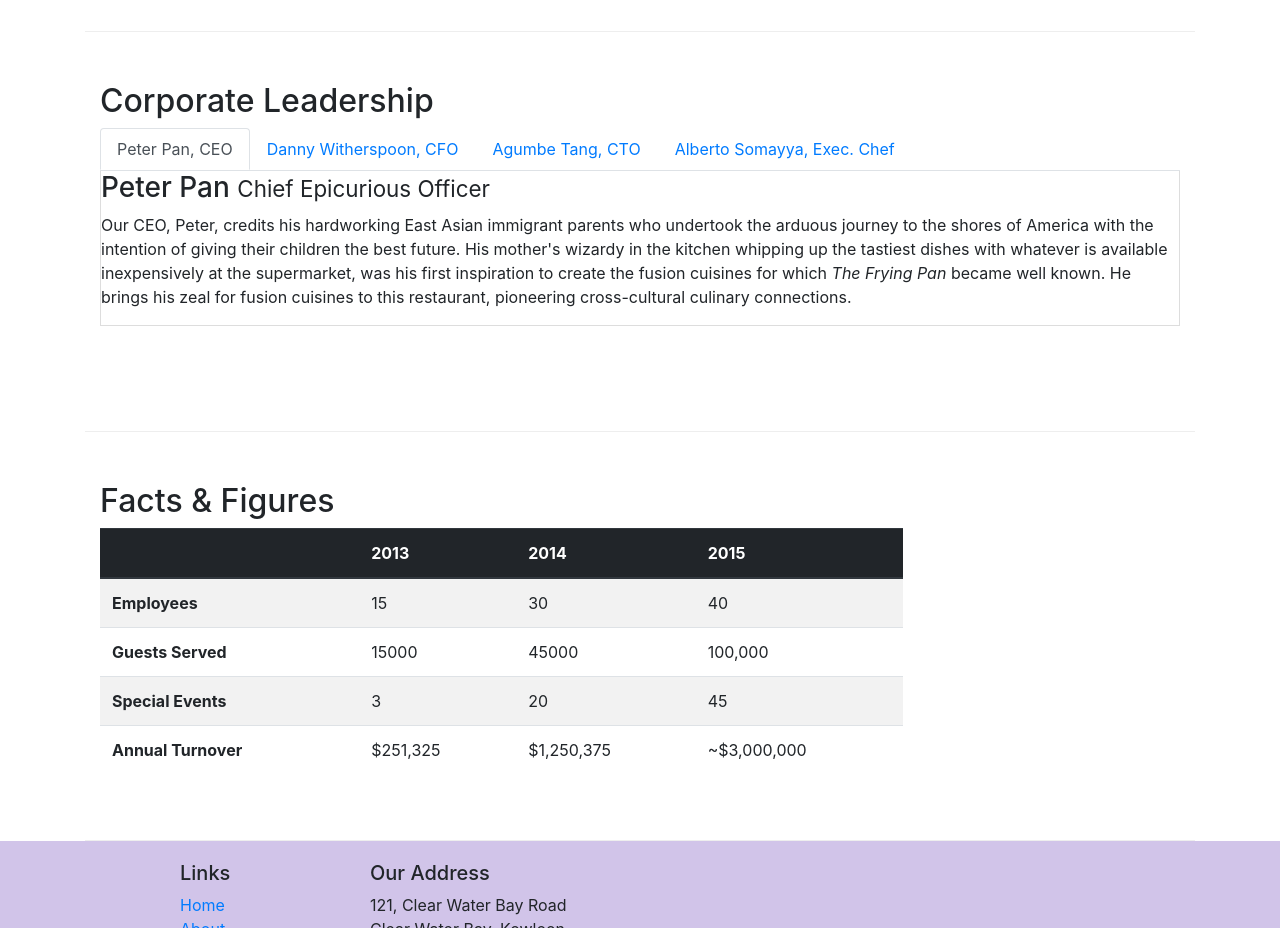
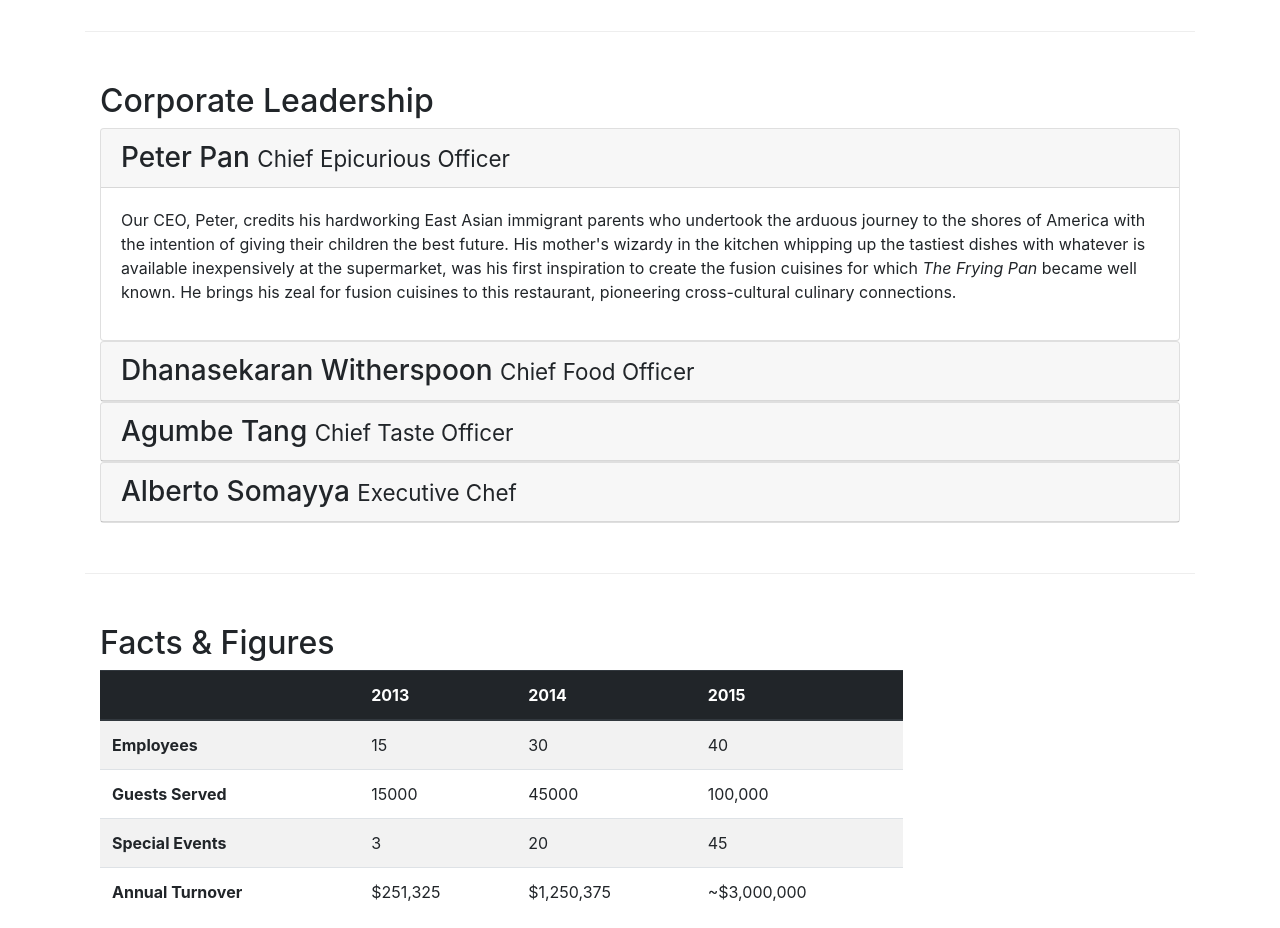
Before and after one commit to johnmatthews1/conFusion, a website: page aboutus.html in a window 1280 px wide. Shown: the part 940-1868 px from the top of the page. Drawn offline with nearby package versions, Linux system fonts and the light colour scheme.

Commit message:
accordion

```diff
--- a/aboutus.html
+++ b/aboutus.html
@@ -100,41 +100,66 @@
             <div class="col-12">
                 <h2>Corporate Leadership</h2>
 
-                <ul class="nav nav-tabs">
-                    <li class="nav-items">
-                        <a class="nav-link active" href="#peter" role="tab" data-toggle="tab">Peter Pan, CEO</a>
-                    </li>
-                    <li class="nav-items">
-                        <a class="nav-link" href="#danny" role="tab" data-toggle="tab">Danny Witherspoon, CFO</a>
-                    </li>
-                    <li class="nav-items">
-                        <a class="nav-link" href="#agumbe" role="tab" data-toggle="tab">Agumbe Tang, CTO</a>
-                    </li>
-                    <li class="nav-items">
-                        <a class="nav-link" href="#alberto" role="tab" data-toggle="tab">Alberto Somayya, Exec. Chef</a>
-                    </li>
-                </ul>
+                <div id="accordion">
 
-                <div class="tab-content">
-
-                    <div role="tabpanel" class="tab-pane fade show active" id="peter">
-                        <h3>Peter Pan <small>Chief Epicurious Officer</small></h3>
-                        <p class="d-none d-sm-block">Our CEO, Peter, credits his hardworking East Asian immigrant parents who undertook the arduous journey to the shores of America with the intention of giving their children the best future. His mother's wizardy in the kitchen whipping up the tastiest dishes with whatever is available inexpensively at the supermarket, was his first inspiration to create the fusion cuisines for which <em>The Frying Pan</em> became well known. He brings his zeal for fusion cuisines to this restaurant, pioneering cross-cultural culinary connections.</p>
+                    <div class="card">
+                        <div class="card-header" role="tab" id="peterhead">
+                            <h3 class="mb-0">
+                                <a data-toggle="collapse" data-target="#peter">
+                                    Peter Pan <small>Chief Epicurious Officer</small>
+                                </a>
+                            </h3>
+                        </div>
+                        <div role="tabpanel" class="collapse show" id="peter" data-parent="#accordion">
+                            <div class="card-body">
+                                <p class="d-none d-sm-block">Our CEO, Peter, credits his hardworking East Asian immigrant parents who undertook the arduous journey to the shores of America with the intention of giving their children the best future. His mother's wizardy in the kitchen whipping up the tastiest dishes with whatever is available inexpensively at the supermarket, was his first inspiration to create the fusion cuisines for which <em>The Frying Pan</em> became well known. He brings his zeal for fusion cuisines to this restaurant, pioneering cross-cultural culinary connections.</p>
+                            </div>
+                        </div>
                     </div>
 
-                    <div role="tabpanel" class="tab-pane fade" id="danny">
-                        <h3>Dhanasekaran Witherspoon <small>Chief Food Officer</small></h3>
-                        <p class="d-none d-sm-block">Our CFO, Danny, as he is affectionately referred to by his colleagues, comes from a long established family tradition in farming and produce. His experiences growing up on a farm in the Australian outback gave him great appreciation for varieties of food sources. As he puts it in his own words, <em>Everything that runs, wins, and everything that stays, pays!</em></p>
+                    <div class="card">
+                        <div class="card-header" role="tab" id="dannyhead">
+                            <h3 class="mb-0">
+                                <a data-toggle="collapse" data-target="#danny">
+                                    Dhanasekaran Witherspoon <small>Chief Food Officer</small>
+                                </a>
+                            </h3>
+                        </div>
+                        <div role="tabpanel" class="collapse" id="danny" data-parent="#accordion">
+                            <div class="card-body">
+                                <p class="d-none d-sm-block">Our CFO, Danny, as he is affectionately referred to by his colleagues, comes from a long established family tradition in farming and produce. His experiences growing up on a farm in the Australian outback gave him great appreciation for varieties of food sources. As he puts it in his own words, <em>Everything that runs, wins, and everything that stays, pays!</em></p>
+                            </div>
+                        </div>
                     </div>
 
-                    <div role="tabpanel" class="tab-pane fade" id="agumbe">
-                        <h3>Agumbe Tang <small>Chief Taste Officer</small></h3>
-                        <p class="d-none d-sm-block">Blessed with the most discerning gustatory sense, Agumbe, our CTO, personally ensures that every dish that we serve meets his exacting tastes. Our chefs dread the tongue lashing that ensues if their dish does not meet his exacting standards. He lives by his motto, <em>You click only if you survive my lick.</em></p>
+                    <div class="card">
+                        <div class="card-header" role="tab" id="agumbehead">
+                            <h3 class="mb-0">
+                                <a data-toggle="collapse" data-target="#agumbe">
+                                    Agumbe Tang <small>Chief Taste Officer</small>
+                                </a>
+                            </h3>
+                        </div>
+                        <div role="tabpanel" class="collapse" id="agumbe" data-parent="#accordion">
+                            <div class="card-body">
+                                <p class="d-none d-sm-block">Blessed with the most discerning gustatory sense, Agumbe, our CTO, personally ensures that every dish that we serve meets his exacting tastes. Our chefs dread the tongue lashing that ensues if their dish does not meet his exacting standards. He lives by his motto, <em>You click only if you survive my lick.</em></p>
+                            </div>
+                        </div>
                     </div>
 
-                    <div role="tabpanel" class="tab-pane fade" id="alberto">
-                        <h3>Alberto Somayya <small>Executive Chef</small></h3>
-                        <p class="d-none d-sm-block">Award winning three-star Michelin chef with wide International experience having worked closely with whos-who in the culinary world, he specializes in creating mouthwatering Indo-Italian fusion experiences. He says, <em>Put together the cuisines from the two craziest cultures, and you get a winning hit! Amma Mia!</em></p>
+                    <div class="card">
+                        <div class="card-header" role="tab" id="albertohead">
+                            <h3 class="mb-0">
+                                <a data-toggle="collapse" data-target="#alberto">
+                                    Alberto Somayya <small>Executive Chef</small>
+                                </a>
+                            </h3>
+                        </div>
+                        <div role="tabpanel" class="collapse" id="alberto" data-parent="#accordion">
+                            <div class="card-body">
+                                <p class="d-none d-sm-block">Award winning three-star Michelin chef with wide International experience having worked closely with whos-who in the culinary world, he specializes in creating mouthwatering Indo-Italian fusion experiences. He says, <em>Put together the cuisines from the two craziest cultures, and you get a winning hit! Amma Mia!</em></p>
+                            </div>
+                        </div>
                     </div>
 
                 </div>
--- a/css/styles.css
+++ b/css/styles.css
@@ -42,4 +42,5 @@ body {
     border-left: 1px solid #ddd;
     border-right: 1px solid #ddd;
     border-bottom: 1px solid #ddd;
+    padding: 10px;
 }
```
